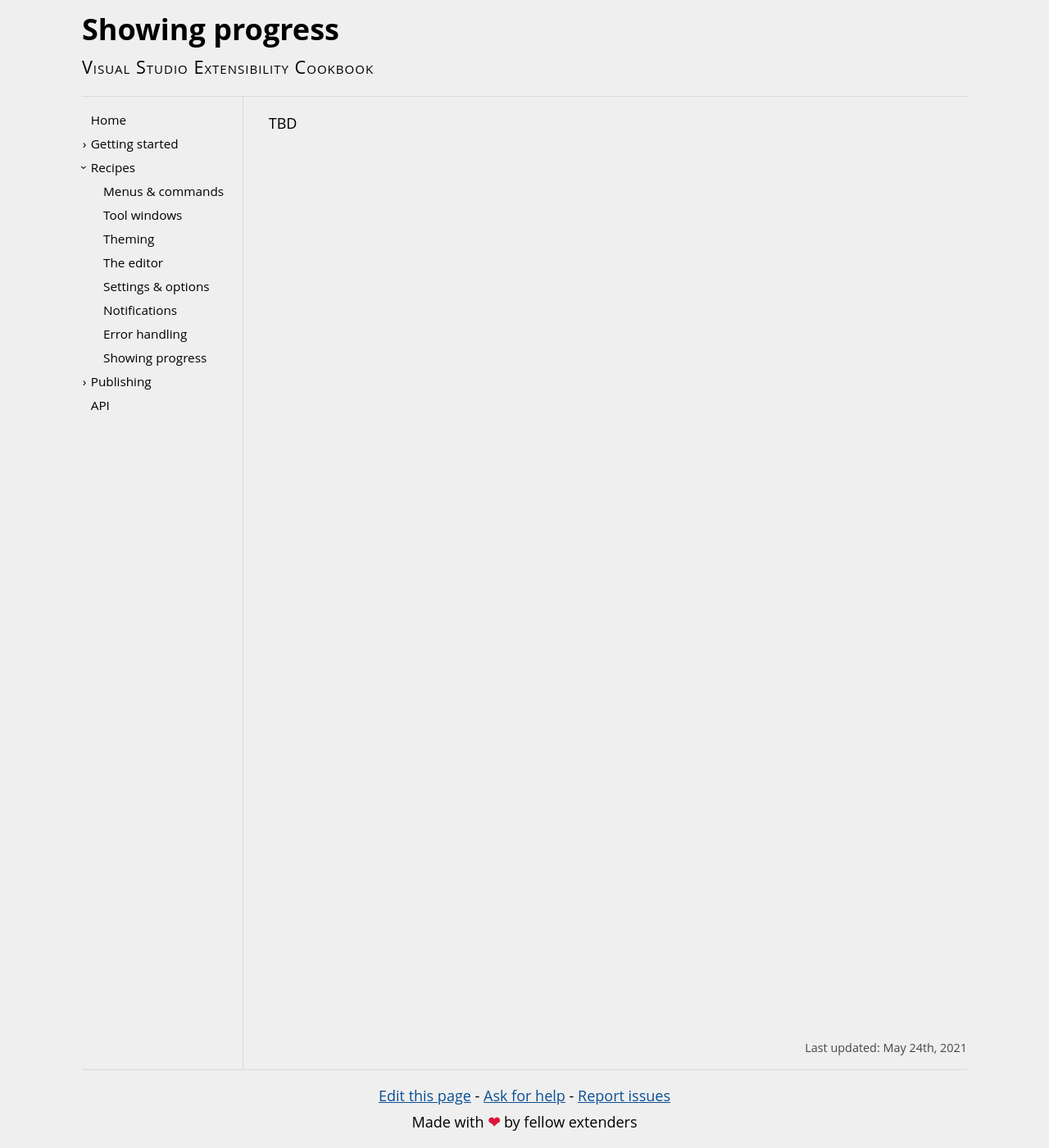
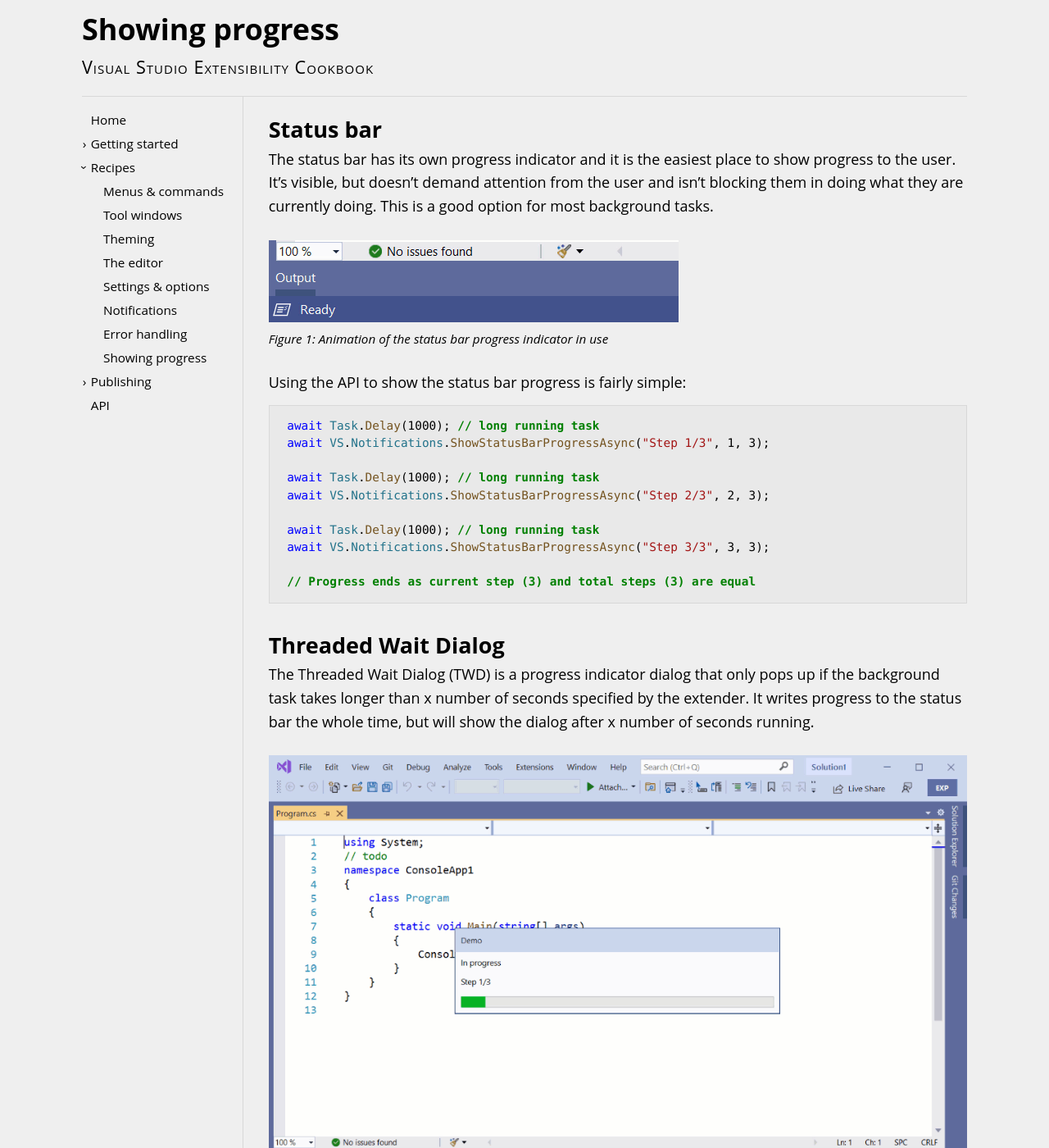
Before and after one commit to VsixCommunity/docs, a Jekyll site: the page built from docs/recipes/showing-progress.md, in a window 1280 px wide and 1400 px high. Shown: the whole window at 82% size. Built offline with Jekyll 4.4.1, drawn with Linux system fonts in a browser that asks for light colours; some of the changed text lies outside the part shown.

Commit message:
documentation on showing progress Fixes #5

````diff
--- a/docs/recipes/showing-progress.md
+++ b/docs/recipes/showing-progress.md
@@ -3,4 +3,95 @@ title: Showing progress
 date: 2021-5-24
 ---
 
-TBD
+## [Status bar](#status-bar)
+The status bar has its own progress indicator and it is the easiest place to show progress to the user. It's visible, but doesn't demand attention from the user and isn't blocking them in doing what they are currently doing. This is a good option for most background tasks.
+
+![Animation of the status bar progress indicator in use](../assets/img/status-bar-progress.gif)
+
+Using the API to show the status bar progress is fairly simple:
+
+```csharp
+await Task.Delay(1000); // long running task
+await VS.Notifications.ShowStatusBarProgressAsync("Step 1/3", 1, 3);
+
+await Task.Delay(1000); // long running task
+await VS.Notifications.ShowStatusBarProgressAsync("Step 2/3", 2, 3);
+
+await Task.Delay(1000); // long running task
+await VS.Notifications.ShowStatusBarProgressAsync("Step 3/3", 3, 3);
+
+// Progress ends as current step (3) and total steps (3) are equal
+```
+
+## [Threaded Wait Dialog](#threaded-wait-dialog)
+The Threaded Wait Dialog (TWD) is a progress indicator dialog that only pops up if the background task takes longer than x number of seconds specified by the extender. It writes progress to the status bar the whole time, but will show the dialog after x number of seconds running.
+
+![The Threaded Wait Dialog showing progress](../assets/img/threaded-wait-dialog.gif)
+
+The TWD cannot be shown whenever you want to. It is managed by Visual Studio such that it doesn't interfere the end user too often. Using it is requires more code than just using the Status Bar, but it is still a relatively simple API to use:
+
+```csharp
+var fac = await VS.Notifications.GetThreadedWaitDialogAsync() as IVsThreadedWaitDialogFactory;
+IVsThreadedWaitDialog4 twd = fac.CreateInstance();
+
+twd.StartWaitDialog("Demo", "Working on it...", "", null, "", 1, true, true);
+
+var totalSteps = 3;
+
+for (var currentStep = 1; currentStep <= totalSteps; currentStep++)
+{
+    var text = $"Step {currentStep}/{totalSteps}";
+    twd.UpdateProgress("In progress", text, text, currentStep, totalSteps, true, out _);
+
+    await Task.Delay(1000); // long running task
+
+    if (currentStep == totalSteps)
+    {
+        // Dismisses the dialog
+        (twd as IDisposable).Dispose();
+    }
+}
+```
+
+## [Task Status Center](#task-status-center)
+At the bottom left corner of the status bar is the Task Status Center (TSC). It is used to report progress on long running backgroud tasks and is used by many services in Visual Studio.
+
+![Task Status Center showing running background task](../assets/img/task-status-center.gif)
+
+The API has more concepts than using the other methods of showing progress.
+
+```csharp
+private async Task StartAsync()
+{
+    IVsTaskStatusCenterService tsc = await VS.Notifications.GetTaskStatusCenterAsync();
+
+    var options = default(TaskHandlerOptions);
+    options.Title = "My long running task";
+    options.ActionsAfterCompletion = CompletionActions.None;
+
+    TaskProgressData data = default;
+    data.CanBeCanceled = true;
+
+    ITaskHandler handler = tsc.PreRegister(options, data);
+    Task task = LongRunningTaskAsync(data, handler);
+    handler.RegisterTask(task);
+}
+
+private async Task LongRunningTaskAsync(TaskProgressData data, ITaskHandler handler)
+{
+    float totalSteps = 3;
+
+    for (float currentStep = 1; currentStep <= totalSteps; currentStep++)
+    {
+        await Task.Delay(1000);
+
+        data.PercentComplete = (int)(currentStep / totalSteps * 100);
+        data.ProgressText = $"Step {currentStep} of {totalSteps} completed";
+        handler.Progress.Report(data);
+    }
+}
+```
+
+## [Additional resources](#additional-resources)
+
+* [Task Status Center API reference](https://docs.microsoft.com/dotnet/api/microsoft.visualstudio.taskstatuscenter)
````
Also changed, not shown: docs/assets/img/status-bar-progress.gif (added), docs/assets/img/statusbar-animation.gif, docs/assets/img/task-status-center.gif (added), docs/assets/img/threaded-wait-dialog.gif (added), docs/assets/img/toolkit-intellisense.gif.
